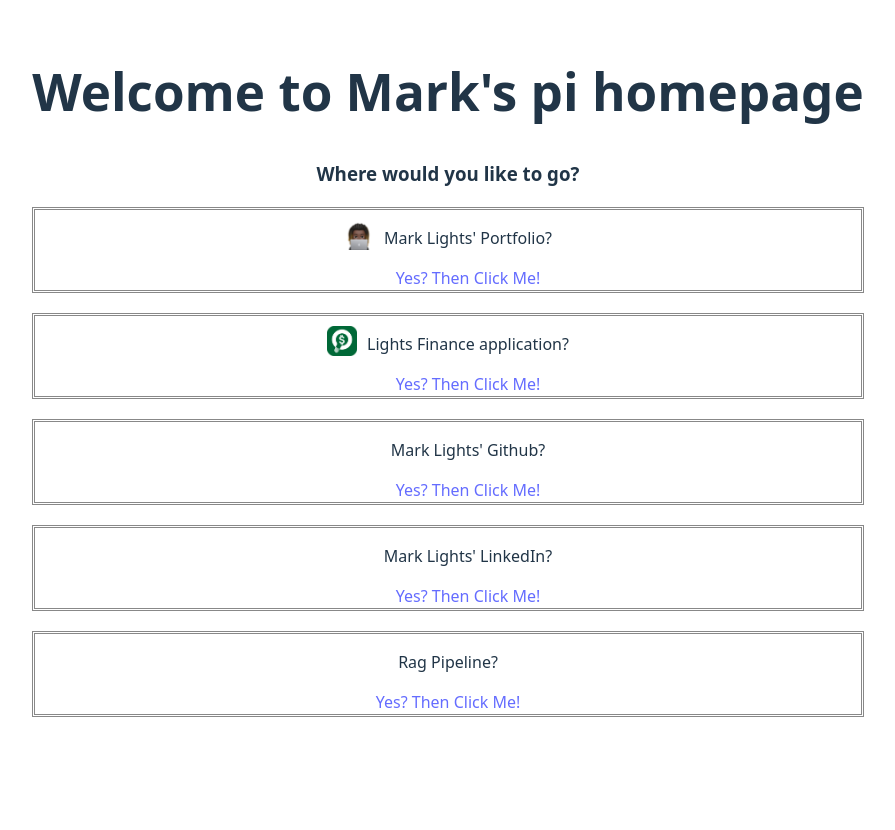
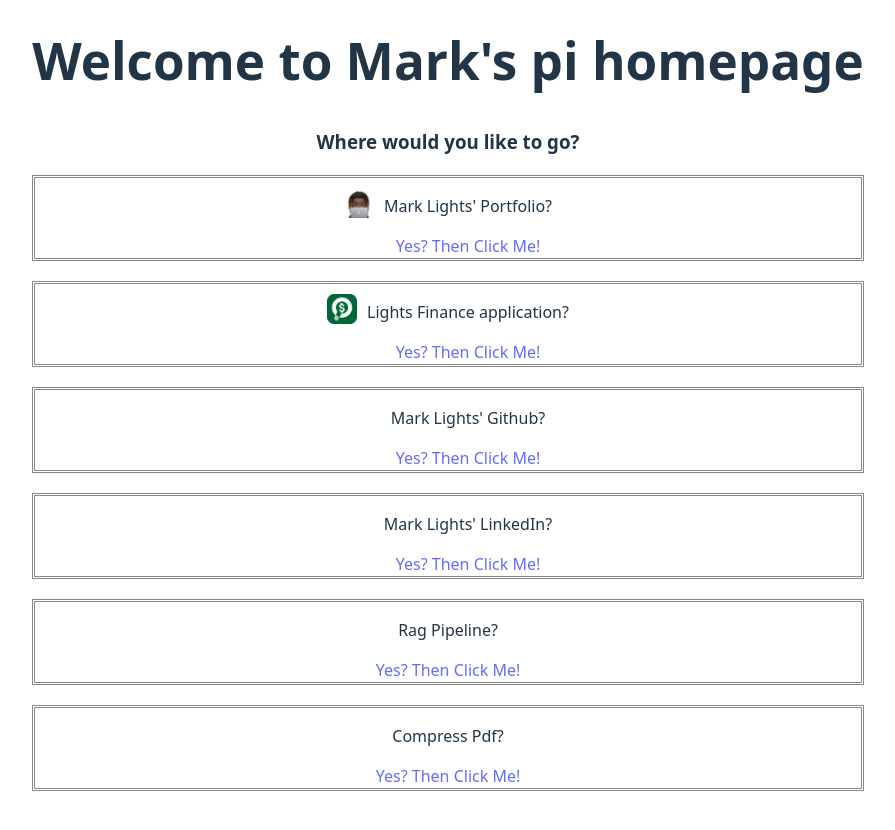
Before and after one commit to DevMarkLights/marks-pi-homepage, a React (Vite) app: page / in a window 1280 px wide. Shown: the top 830 px of the page, without its empty margins (192-1087 px from the left). Before the commit the page ends 800 px from the top, so only its background shows below. Built offline with nearby package versions, Linux system fonts and the light colour scheme.

Commit message:
added compress pdf

```diff
--- a/src/App.jsx
+++ b/src/App.jsx
@@ -60,9 +60,6 @@ function App() {
           </div>
         </div>
         <div className='container'>
-          {/* <div>
-            <img className='lights' src={linkedin_logo}/>
-          </div> */}
           <div>
             <p>Rag Pipeline?</p>
             <a href="https://marks-pi.com/rag/" target="_self">
@@ -70,20 +67,15 @@ function App() {
             </a>
           </div>
         </div>
-
+        <div className='container'>
+          <div>
+            <p>Compress Pdf?</p>
+            <a href="https://marks-pi.com/compressPDFApp/" target="_self">
+              Yes? Then Click Me!
+            </a>
+          </div>
+        </div>
       </div>
-      {/* <h1>Vite + React</h1> */}
-      {/* <div className="card">
-        <button onClick={() => setCount((count) => count + 1)}>
-          count is {count}
-        </button>
-        <p>
-          Edit <code>src/App.jsx</code> and save to test HMR
-        </p>
-      </div>
-      <p className="read-the-docs">
-        Click on the Vite and React logos to learn more
-      </p> */}
     </>
   )
 }
```
